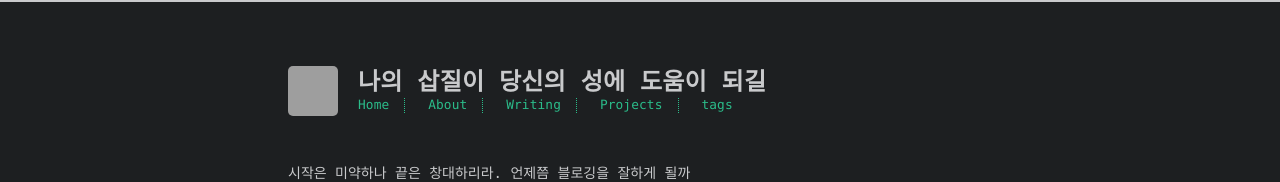
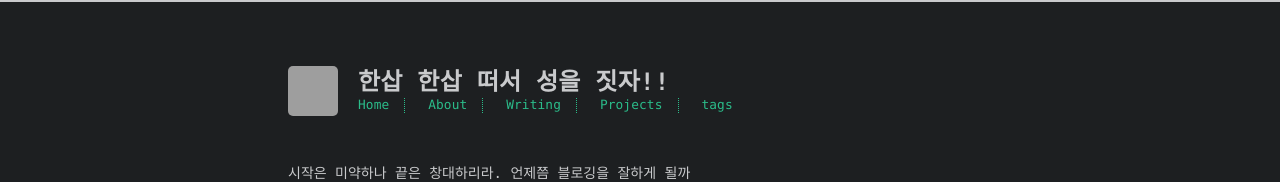
Before and after one commit to DevGhyun/devghyun.github.io, a plain HTML site: page index.html in a window 1280 px wide. Shown: the top 182 px of the page. Drawn offline with Linux system fonts and the light colour scheme; grey boxes are pictures that could not be loaded; a web font is replaced by a local one.

Commit message:
Site updated: 2019-11-21 11:29:59

```diff
--- a/index.html
+++ b/index.html
@@ -8,9 +8,9 @@
     <meta name="viewport" content="width=device-width, initial-scale=1, maximum-scale=1" />
     <meta name="description" content="시작은 미약하나 끝은 창대하리라. 언제쯤 블로깅을 잘하게 될까">
 <meta property="og:type" content="website">
-<meta property="og:title" content="나의 삽질이 당신의 성에 도움이 되길">
+<meta property="og:title" content="한삽 한삽 떠서 성을 짓자!!">
 <meta property="og:url" content="https:&#x2F;&#x2F;devghyun.github.io&#x2F;index.html">
-<meta property="og:site_name" content="나의 삽질이 당신의 성에 도움이 되길">
+<meta property="og:site_name" content="한삽 한삽 떠서 성을 짓자!!">
 <meta property="og:description" content="시작은 미약하나 끝은 창대하리라. 언제쯤 블로깅을 잘하게 될까">
 <meta property="og:locale" content="en">
 <meta name="twitter:card" content="summary">
@@ -33,7 +33,7 @@
 
 
     <!-- title -->
-    <title>나의 삽질이 당신의 성에 도움이 되길</title>
+    <title>한삽 한삽 떠서 성을 짓자!!</title>
     <!-- styles -->
     <link rel="stylesheet" href="/css/style.css">
     <!-- persian styles -->
@@ -57,7 +57,7 @@
 
 
     <div id="title">
-      <h1>나의 삽질이 당신의 성에 도움이 되길</h1>
+      <h1>한삽 한삽 떠서 성을 짓자!!</h1>
     </div>
   </a>
   <div id="nav">
```
Also changed, not shown: 2019/11/20/flutter firebase 인증하면 팅길때/index.html (+2 -2 lines), about/index.html (+2 -2 lines), archives/2019/11/index.html (+3 -3 lines), archives/2019/index.html (+3 -3 lines), archives/index.html (+3 -3 lines), tags/firebase/index.html (+3 -3 lines), tags/flutter/index.html (+3 -3 lines), tags/index.html (+3 -3 lines).
